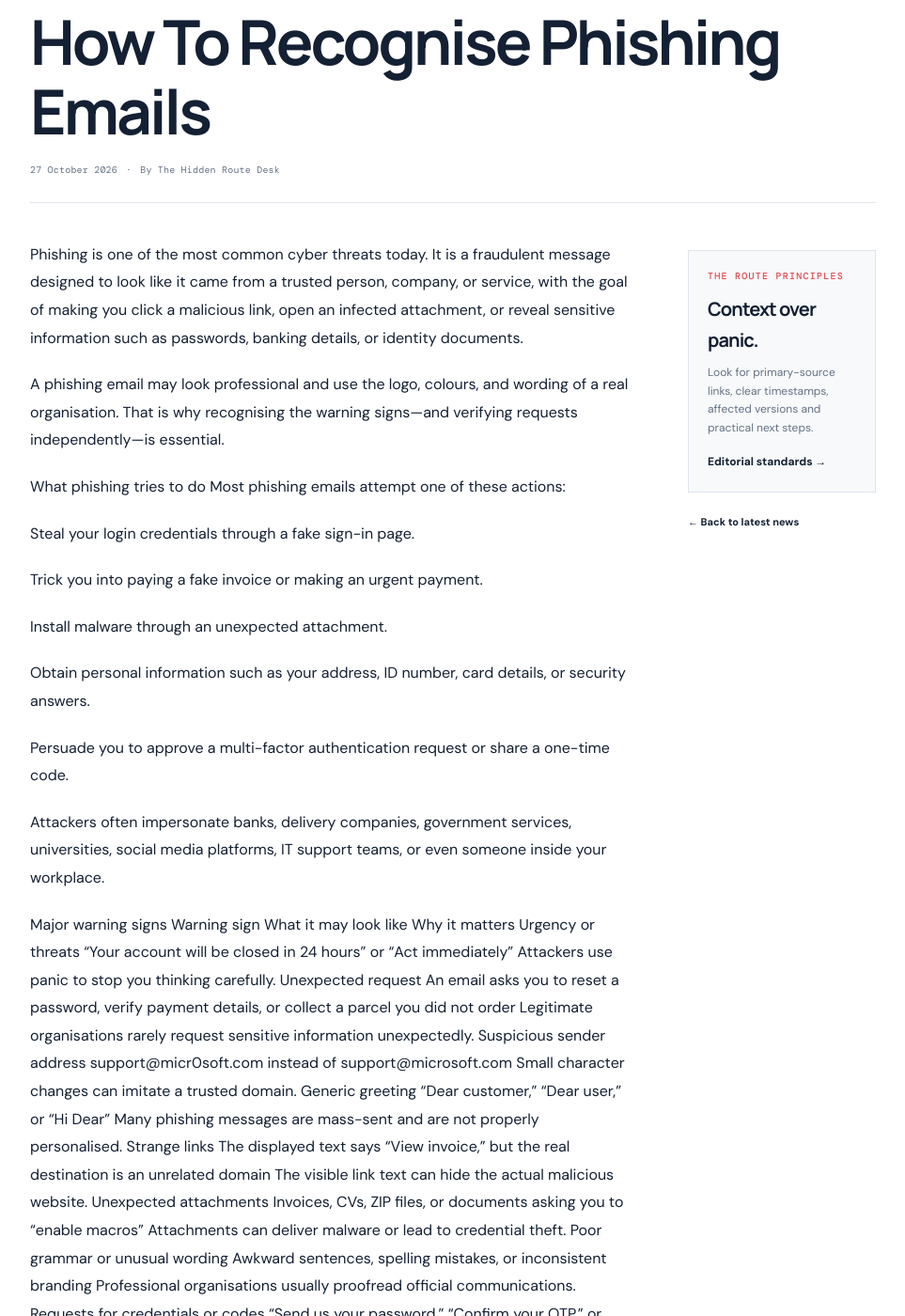
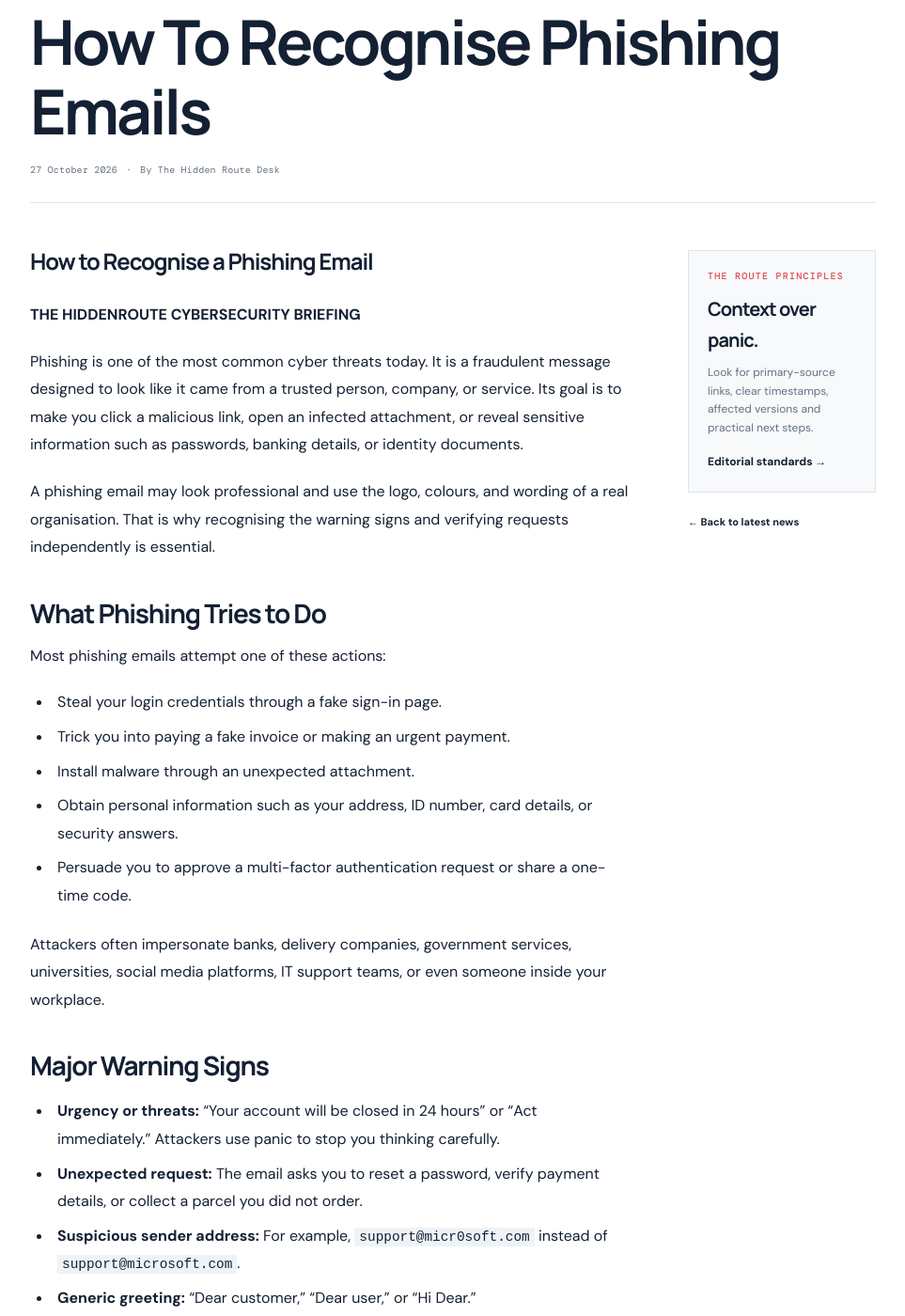
Before and after one commit to LazyOwl-Lab/lazyowl-lab.github.io, a Jekyll site: the page built from _posts/2026-10-27-how-to-recognise-phishing-emails.md, in a window 1280 px wide and 1400 px high, scrolled down 211 px. Shown: the whole window at 94% size, without its empty margins (158-1121 px from the left). Built offline with Jekyll 4.4.1, drawn with Linux system fonts in a browser that asks for light colours; some of the changed text lies outside the part shown.

Commit message:
Update 2026-10-27-how-to-recognise-phishing-emails.md

```diff
--- a/_posts/2026-10-27-how-to-recognise-phishing-emails.md
+++ b/_posts/2026-10-27-how-to-recognise-phishing-emails.md
@@ -1,126 +1,112 @@
-Phishing is one of the most common cyber threats today. It is a fraudulent message designed to look like it came from a trusted person, company, or service, with the goal of making you click a malicious link, open an infected attachment, or reveal sensitive information such as passwords, banking details, or identity documents.
+# How to Recognise a Phishing Email
 
-A phishing email may look professional and use the logo, colours, and wording of a real organisation. That is why recognising the warning signs—and verifying requests independently—is essential.
+**THE HIDDENROUTE CYBERSECURITY BRIEFING**
 
-What phishing tries to do
+Phishing is one of the most common cyber threats today. It is a fraudulent message designed to look like it came from a trusted person, company, or service. Its goal is to make you click a malicious link, open an infected attachment, or reveal sensitive information such as passwords, banking details, or identity documents.
+
+A phishing email may look professional and use the logo, colours, and wording of a real organisation. That is why recognising the warning signs and verifying requests independently is essential.
+
+## What Phishing Tries to Do
+
 Most phishing emails attempt one of these actions:
 
-Steal your login credentials through a fake sign-in page.
-
-Trick you into paying a fake invoice or making an urgent payment.
-
-Install malware through an unexpected attachment.
-
-Obtain personal information such as your address, ID number, card details, or security answers.
-
-Persuade you to approve a multi-factor authentication request or share a one-time code.
+- Steal your login credentials through a fake sign-in page.
+- Trick you into paying a fake invoice or making an urgent payment.
+- Install malware through an unexpected attachment.
+- Obtain personal information such as your address, ID number, card details, or security answers.
+- Persuade you to approve a multi-factor authentication request or share a one-time code.
 
 Attackers often impersonate banks, delivery companies, government services, universities, social media platforms, IT support teams, or even someone inside your workplace.
 
-Major warning signs
-Warning sign	What it may look like	Why it matters
-Urgency or threats	“Your account will be closed in 24 hours” or “Act immediately”	Attackers use panic to stop you thinking carefully.
-Unexpected request	An email asks you to reset a password, verify payment details, or collect a parcel you did not order	Legitimate organisations rarely request sensitive information unexpectedly.
-Suspicious sender address	support@micr0soft.com instead of support@microsoft.com	Small character changes can imitate a trusted domain.
-Generic greeting	“Dear customer,” “Dear user,” or “Hi Dear”	Many phishing messages are mass-sent and are not properly personalised.
-Strange links	The displayed text says “View invoice,” but the real destination is an unrelated domain	The visible link text can hide the actual malicious website.
-Unexpected attachments	Invoices, CVs, ZIP files, or documents asking you to “enable macros”	Attachments can deliver malware or lead to credential theft.
-Poor grammar or unusual wording	Awkward sentences, spelling mistakes, or inconsistent branding	Professional organisations usually proofread official communications.
-Requests for credentials or codes	“Send us your password,” “Confirm your OTP,” or “Approve this login”	No legitimate organisation should ask for your password or MFA code by email.
-Check the sender carefully
+## Major Warning Signs
+
+- **Urgency or threats:** “Your account will be closed in 24 hours” or “Act immediately.” Attackers use panic to stop you thinking carefully.
+- **Unexpected request:** The email asks you to reset a password, verify payment details, or collect a parcel you did not order.
+- **Suspicious sender address:** For example, `support@micr0soft.com` instead of `support@microsoft.com`.
+- **Generic greeting:** “Dear customer,” “Dear user,” or “Hi Dear.”
+- **Strange links:** The displayed text says “View invoice,” but the real destination is an unrelated domain.
+- **Unexpected attachments:** Invoices, CVs, ZIP files, or documents asking you to enable macros.
+- **Poor grammar or unusual wording:** Awkward sentences, spelling mistakes, or inconsistent branding.
+- **Requests for credentials or codes:** “Send us your password,” “Confirm your OTP,” or “Approve this login.”
+
+No legitimate organisation should ask for your password or multi-factor authentication code by email.
+
+## Check the Sender Carefully
+
 Do not judge an email by its display name alone. A message can appear to come from “Microsoft Support” while the actual address is unrelated or slightly misspelled.
 
-Check:
+Check the following:
 
-The full email address, not just the sender name.
+- The full email address, not just the sender name.
+- Whether the domain matches the organisation’s official domain.
+- Whether the message is consistent with previous legitimate emails.
+- Whether the sender is new, unfamiliar, or outside your normal communication pattern.
 
-Whether the domain matches the organisation’s official domain.
+Be especially careful with lookalike domains, such as `paypa1.com`, `amaz0n-support.com`, or `rnicrosoft.com`. These rely on visual similarity to trick readers.
 
-Whether the message is consistent with previous legitimate emails.
+## Inspect Links Before Clicking
 
-Whether the sender is new, unfamiliar, or outside your normal communication pattern.
-
-Be especially cautious with lookalike domains, such as paypa1.com, amaz0n-support.com, or rnicrosoft.com. These rely on visual similarity to trick readers.
-
-Inspect links before clicking
 On a computer, hover your mouse over a link without clicking it. Most email clients will show the real destination URL at the bottom of the screen or in a preview box.
 
 Ask yourself:
 
-Does the domain match the organisation’s official website?
-
-Are there unusual characters, extra words, or misspellings?
-
-Does the link use a shortened URL that hides its destination?
-
-Does the email pressure you to click immediately?
+- Does the domain match the organisation’s official website?
+- Are there unusual characters, extra words, or misspellings?
+- Does the link use a shortened URL that hides its destination?
+- Does the email pressure you to click immediately?
 
 If you are unsure, do not use the link. Open your browser manually, type the organisation’s official address, or use a saved bookmark.
 
-Treat attachments with caution
-Never open an attachment you were not expecting—even if it appears to come from someone you know. Their account may have been compromised.
+## Treat Attachments With Caution
+
+Never open an attachment you were not expecting, even if it appears to come from someone you know. Their account may have been compromised.
 
 Be particularly careful with:
 
-.exe, .scr, .bat, .js, and other executable files.
-
-ZIP or RAR archives containing unexpected documents.
-
-Office documents that ask you to enable macros.
-
-Files with double extensions, such as invoice.pdf.exe.
+- `.exe`, `.scr`, `.bat`, `.js`, and other executable files.
+- ZIP or RAR archives containing unexpected documents.
+- Office documents that ask you to enable macros.
+- Files with double extensions, such as `invoice.pdf.exe`.
 
 If an attachment is supposedly from a colleague or friend, contact them through another channel before opening it.
 
-Common phishing scenarios
+## Common Phishing Scenarios
+
 Phishing emails often use familiar situations to lower your guard:
 
-“Unusual login attempt detected—verify your account now.”
-
-“Your payment method has failed—update your card details.”
-
-“Your parcel is waiting—pay a small delivery fee.”
-
-“You have received a secure document—open the attachment.”
-
-“Your invoice is overdue—download the attached bill.”
-
-“You are eligible for a refund or government payment.”
-
-“Your manager needs an urgent payment or gift-card purchase.”
+- “Unusual login attempt detected—verify your account now.”
+- “Your payment method has failed—update your card details.”
+- “Your parcel is waiting—pay a small delivery fee.”
+- “You have received a secure document—open the attachment.”
+- “Your invoice is overdue—download the attached bill.”
+- “You are eligible for a refund or government payment.”
+- “Your manager needs an urgent payment or gift-card purchase.”
 
 These scenarios work because they create urgency, curiosity, fear, or the expectation of a reward.
 
-What to do if you receive one
-Do not click links or open attachments.
+## What to Do if You Receive One
 
-Do not reply, even to unsubscribe.
+1. Do not click links or open attachments.
+2. Do not reply, even to unsubscribe.
+3. Do not call any phone number included in the suspicious email.
+4. Verify independently by visiting the official website directly or contacting the organisation using contact details from its verified website.
+5. Report it to your email provider, IT or security team, or relevant anti-fraud authority.
+6. Delete the message after reporting it, following your organisation’s procedure.
 
-Do not call any phone number included in the suspicious email.
+If you already clicked a link or entered credentials, act quickly. Change the affected password, change any other accounts using the same password, enable multi-factor authentication, and notify your IT or security team immediately.
 
-Verify independently by visiting the official website directly or contacting the organisation using contact details from its verified website.
+## Practical Defence Habits
 
-Report it to your email provider, IT/security team, or relevant anti-fraud authority.
+- Use multi-factor authentication wherever possible.
+- Use unique passwords for every account.
+- Keep your browser, operating system, and security software updated.
+- Bookmark important websites such as your bank, university portal, and email provider.
+- Slow down before responding to urgent messages.
+- Remember: one warning sign is enough to pause, but several warning signs strongly suggest phishing.
 
-Delete the message after reporting it, following your organisation’s procedure.
+## Key Takeaway
 
-If you already clicked a link or entered credentials, act quickly: change the affected password, change any other accounts using the same password, enable multi-factor authentication, and notify your IT or security team immediately.
+A phishing email does not need to look obvious to be dangerous. The safest habit is simple: **verify before you trust**. If an email creates pressure, asks for sensitive information, contains an unexpected link or attachment, or does not feel right, stop and confirm it through an official channel before taking any action.
 
-Practical defence habits
-Use multi-factor authentication wherever possible.
-
-Use unique passwords for every account.
-
-Keep your browser, operating system, and security software updated.
-
-Bookmark important websites such as your bank, university portal, and email provider.
-
-Slow down before responding to urgent messages.
-
-Remember: one warning sign is enough to pause, but several warning signs strongly suggest phishing.
-
-Key takeaway
-A phishing email does not need to look obvious to be dangerous. The safest habit is simple: verify before you trust. If an email creates pressure, asks for sensitive information, contains an unexpected link or attachment, or does not feel right, stop and confirm it through an official channel before taking any action.
-
-THE HIDDEN ROUTE
-CYBERSECURITY BRIEFING
+**THE HIDDEN ROUTE
+CYBERSECURITY BRIEFING**
```
